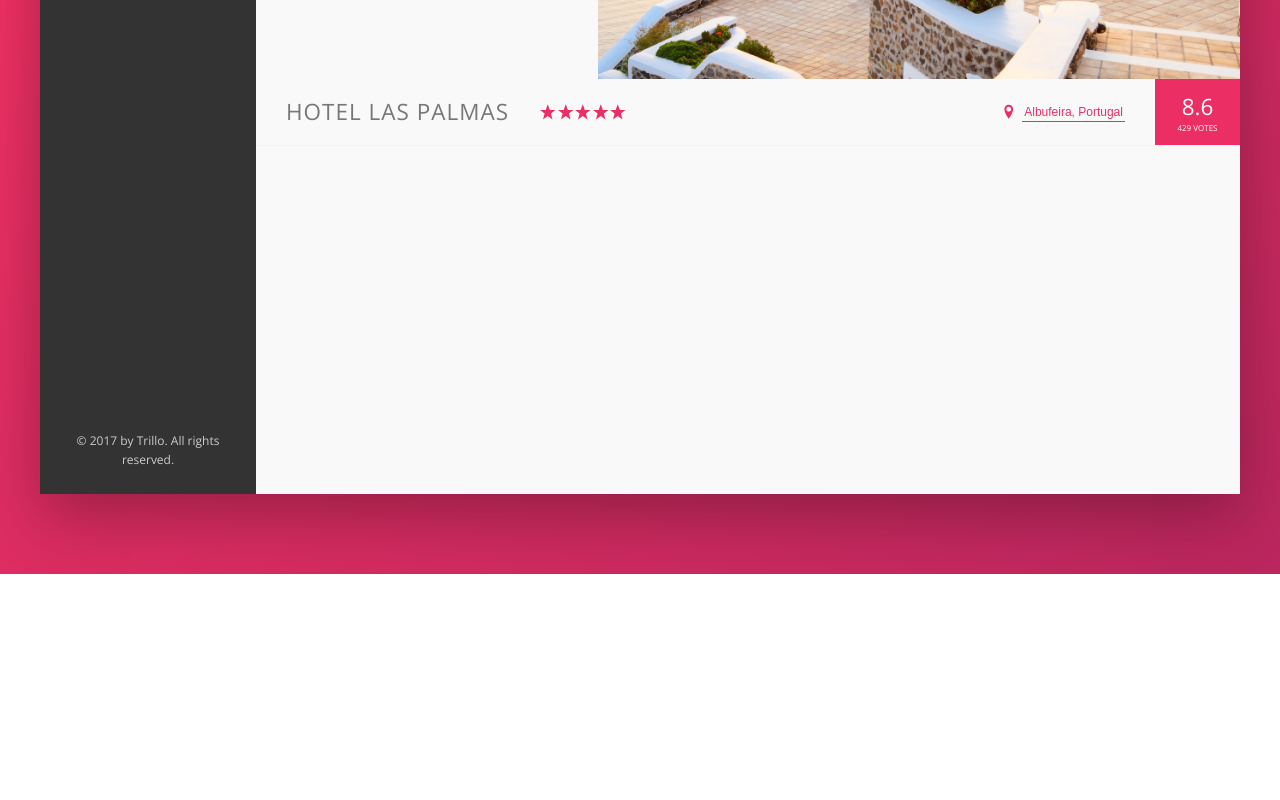
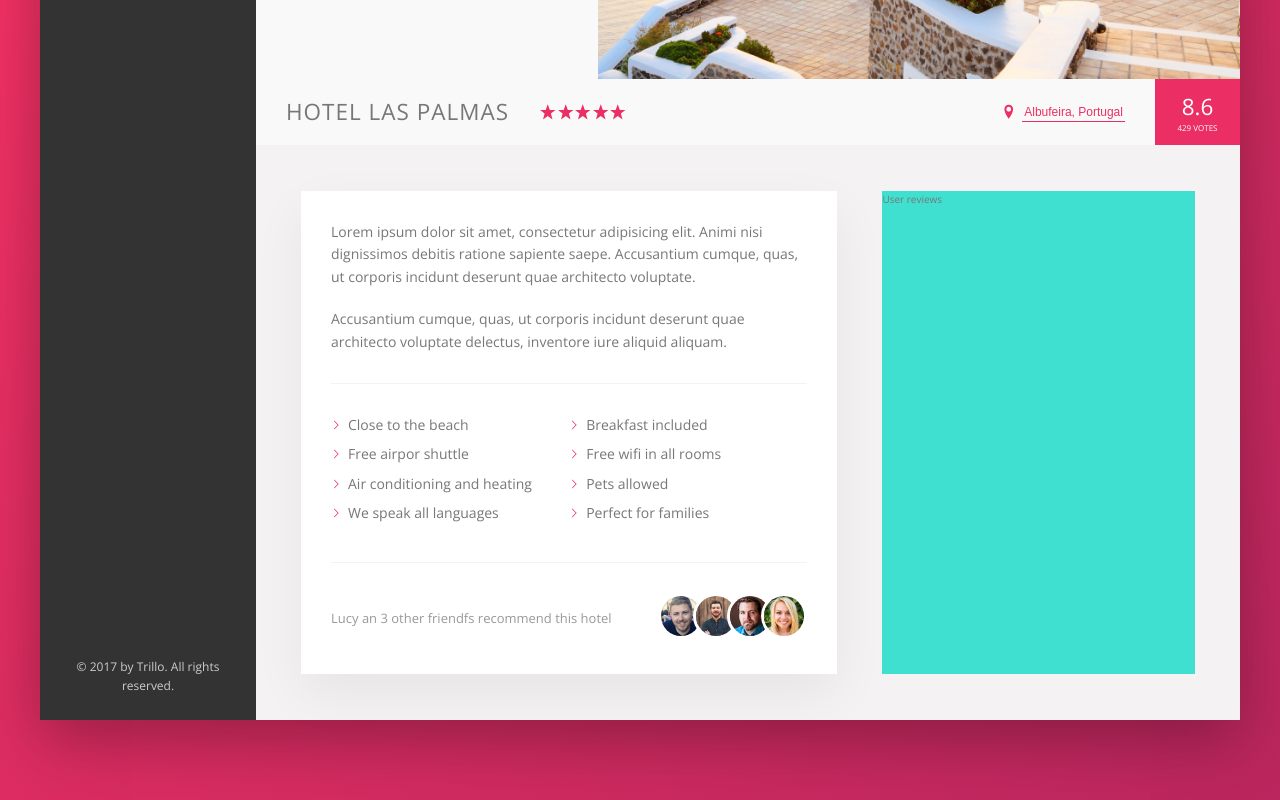
Before and after one commit to AlexRFarnes/trillo-web-app, a website: page index.html in a window 1280 px wide. Shown: the part 456-1256 px from the top of the page. Before the commit the page ends 1030 px from the top, so only its background shows below. Drawn offline with nearby package versions, Linux system fonts and the light colour scheme.

Commit message:
finish details section

```diff
--- a/index.html
+++ b/index.html
@@ -159,6 +159,63 @@
             </div>
           </div>
           <!-- OVERVIEW END -->
+
+          <div class="details">
+            <div class="description">
+              <p class="paragraph">
+                Lorem ipsum dolor sit amet, consectetur adipisicing elit. Animi
+                nisi dignissimos debitis ratione sapiente saepe. Accusantium
+                cumque, quas, ut corporis incidunt deserunt quae architecto
+                voluptate.
+              </p>
+              <p class="paragrpah">
+                Accusantium cumque, quas, ut corporis incidunt deserunt quae
+                architecto voluptate delectus, inventore iure aliquid aliquam.
+              </p>
+
+              <ul class="list">
+                <li class="list__item">Close to the beach</li>
+                <li class="list__item">Breakfast included</li>
+                <li class="list__item">Free airpor shuttle</li>
+                <li class="list__item">Free wifi in all rooms</li>
+                <li class="list__item">Air conditioning and heating</li>
+                <li class="list__item">Pets allowed</li>
+                <li class="list__item">We speak all languages</li>
+                <li class="list__item">Perfect for families</li>
+              </ul>
+
+              <div class="recommend">
+                <p class="recommend__count">
+                  Lucy an 3 other friendfs recommend this hotel
+                </p>
+                <div class="recommend__friends">
+                  <img
+                    src="./img/user-3.jpg"
+                    alt="Friend 1"
+                    class="recommend__photo"
+                  />
+                  <img
+                    src="./img/user-4.jpg"
+                    alt="Friend 2"
+                    class="recommend__photo"
+                  />
+                  <img
+                    src="./img/user-5.jpg"
+                    alt="Friend 3"
+                    class="recommend__photo"
+                  />
+                  <img
+                    src="./img/user-6.jpg"
+                    alt="Friend 4"
+                    class="recommend__photo"
+                  />
+                </div>
+              </div>
+            </div>
+
+            <div class="user-reviews">User reviews</div>
+          </div>
+          <!-- DETAILS END -->
         </main>
         <!-- MAIN CONTENT END -->
       </div>
--- a/sass/_base.scss
+++ b/sass/_base.scss
@@ -33,6 +33,9 @@ Grey dark 3: #999
   --color-grey-dark-3: #999;
 
   --box-shadow: 0 2rem 6rem rgba(0, 0, 0, 0.3);
+  --box-shadow-light: 0 2rem 5rem rgba(0, 0, 0, 0.06);
+
+  --line: 1px solid var(--color-grey-light-2);
 }
 
 * {
--- a/sass/_components.scss
+++ b/sass/_components.scss
@@ -213,7 +213,7 @@
 ///////////////////////////////////
 // OVERVIEW
 .overview {
-  border-bottom: 1px solid var(--color-grey-light-2);
+  border-bottom: var(--line);
   display: flex;
   align-items: center;
 
@@ -309,3 +309,75 @@
     box-shadow: none;
   }
 }
+
+///////////////////////////////////
+// PARAGRPAH
+.paragraph:not(:last-of-type) {
+  margin-bottom: 2rem;
+}
+
+///////////////////////////////////
+// LIST
+.list {
+  list-style: none;
+  margin: 3rem 0;
+  padding: 3rem 0;
+  border-top: var(--line);
+  border-bottom: var(--line);
+
+  display: flex;
+  flex-wrap: wrap;
+
+  &__item {
+    flex: 0 0 50%;
+    margin-bottom: 0.7rem;
+
+    &::before {
+      content: "";
+      display: inline-block;
+      height: 1rem;
+      width: 1rem;
+      margin-right: 0.7rem;
+
+      // Older browsers
+      // background-image: url(../img/chevron-thin-right.svg);
+      // background-size: cover;
+
+      // Newer browsers - masks
+      background-color: var(--color-primary);
+      -webkit-mask-image: url(../img/chevron-thin-right.svg);
+      -webkit-mask-size: cover;
+      mask-image: url(../img/chevron-thin-right.svg);
+      mask-size: cover; // behaves like background-size
+    }
+  }
+}
+
+///////////////////////////////////
+// RECOMMEND
+
+.recommend {
+  font-size: 1.3rem;
+  color: var(--color-grey-dark-3);
+
+  display: flex;
+  align-items: center;
+
+  &__count {
+    margin-right: auto;
+  }
+  &__friends {
+  }
+
+  &__photo {
+    box-sizing: content-box;
+    height: 4rem;
+    width: 4rem;
+    border-radius: 50%;
+    border: 3px solid #fff;
+
+    &:not(:last-child) {
+      margin-right: -1.5rem;
+    }
+  }
+}
--- a/sass/_layout.scss
+++ b/sass/_layout.scss
@@ -11,7 +11,7 @@
   font-size: 1.4rem;
   height: 7rem;
   background-color: #fff;
-  border-bottom: 1px solid var(--color-grey-light-2);
+  border-bottom: var(--line);
 
   display: flex;
   justify-content: space-between;
@@ -33,5 +33,25 @@
 
 .hotel-view {
   flex: 1; // Grows the hotel-view side to cover the remaining 82% left by the sidebar
-  height: 80rem;
 }
+
+.details {
+  display: flex;
+  padding: 4.5rem;
+  background-color: var(--color-grey-light-2);
+  border-bottom: var(--line);
+}
+
+.description {
+  font-size: 1.4rem;
+  background-color: #fff;
+  box-shadow: var(--box-shadow-light);
+  padding: 3rem;
+  flex: 0 0 60%;
+  margin-right: 4.5rem;
+}
+
+.user-reviews {
+  background-color: turquoise;
+  flex: 1;
+}
```
Also changed, not shown: css/style.css.
